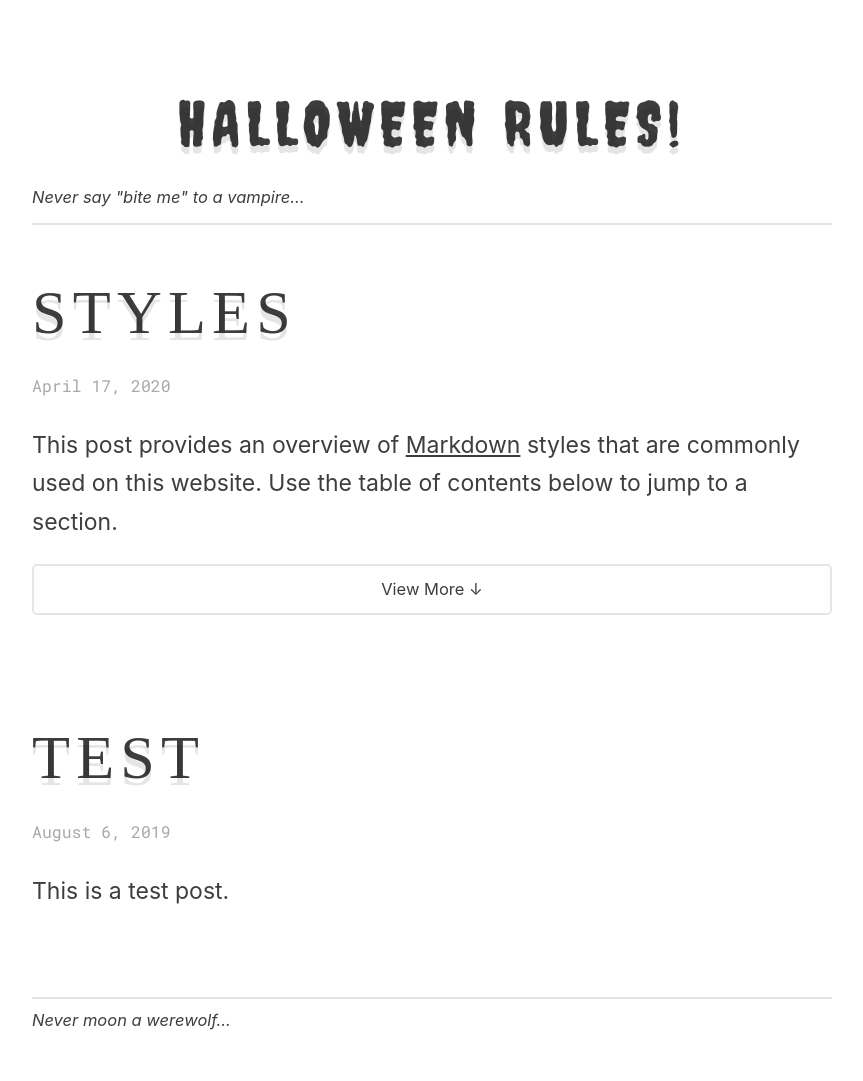
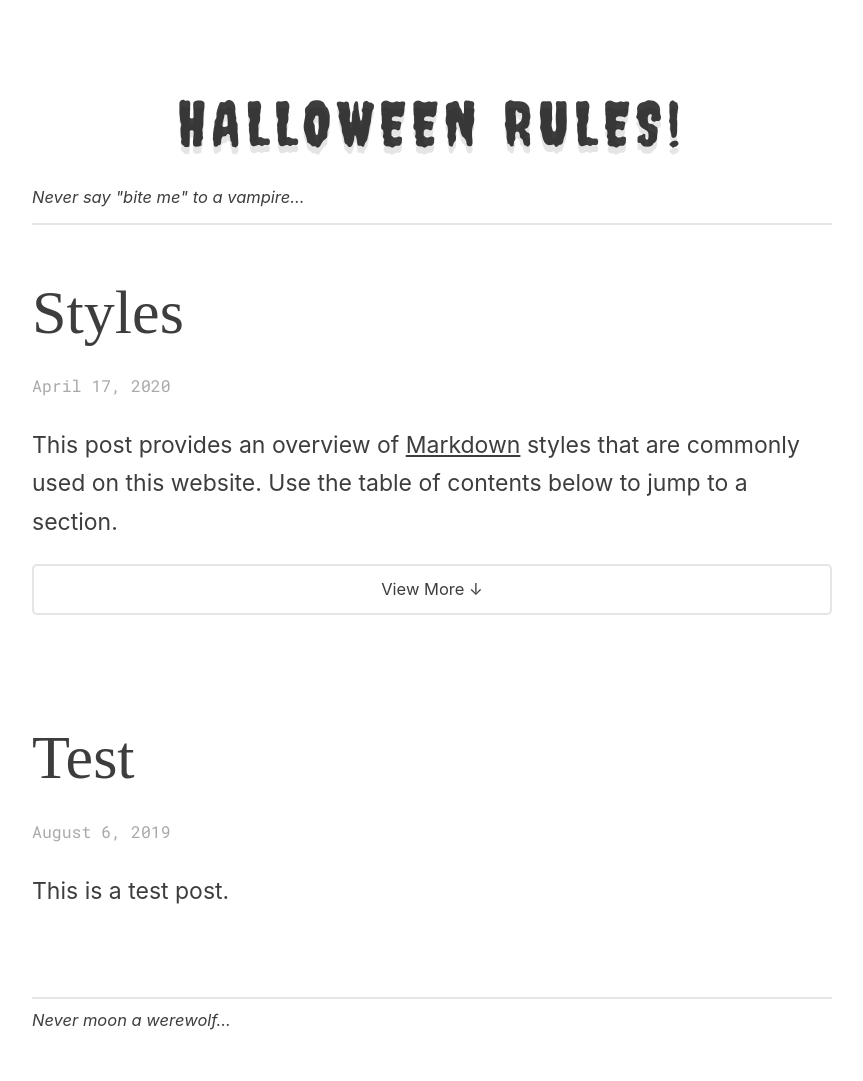
Before and after one commit to lmw13/lmw13, a Jekyll site: the page built from index.html, in a window 1280 px wide. Shown: the whole page, without its empty margins (208-1071 px from the left). Built offline with Jekyll 4.4.1, drawn with Linux system fonts in a browser that asks for light colours; some web fonts are replaced; the list of posts is cut into pages by our own code.

Commit message:
Update style.css

```diff
--- a/css/style.css
+++ b/css/style.css
@@ -95,9 +95,6 @@ h2,
 h3,
 .header {
 	font-weight: 400;
-	text-shadow: 0 .11em 0 rgba(0, 0, 0, 0.1);
-	text-transform: uppercase;
-      	letter-spacing: 0.1em;
 }
 
 h1 {
@@ -111,6 +108,9 @@ h1 {
 	font-size: 2.7em;
 	line-height: 1.15em;
 	text-align: center;
+	text-transform: uppercase;
+	text-shadow: 0 .11em 0 rgba(0, 0, 0, 0.1);
+      	letter-spacing: 0.1em;
 }
 
 .header a {
```
